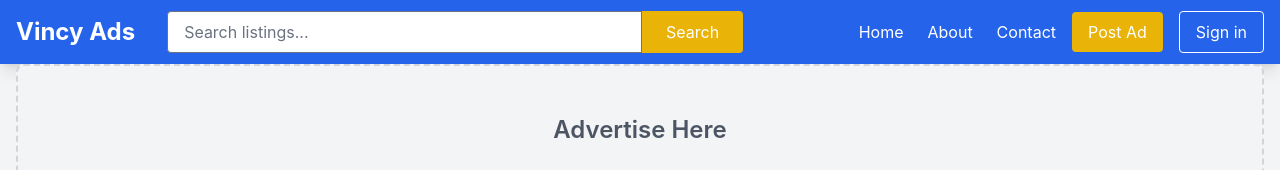
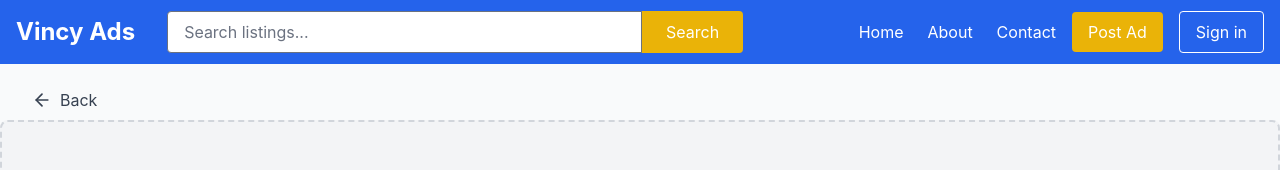
Before and after one commit to RagPrice/vincy-ads, a React (Vite) app: page /featured in a window 1280 px wide. Shown: the top 170 px of the page. Built offline with nearby package versions, Linux system fonts and the light colour scheme.

Commit message:
Add back button functionality to all pages

```diff
--- /dev/null
+++ b/src/components/BackButton.tsx
@@ -0,0 +1,19 @@
+import React from 'react';
+import { useNavigate } from 'react-router-dom';
+import { ArrowLeft } from 'lucide-react';
+
+const BackButton: React.FC = () => {
+  const navigate = useNavigate();
+
+  return (
+    <button
+      onClick={() => navigate(-1)}
+      className="inline-flex items-center px-4 py-2 text-gray-700 hover:text-blue-600 transition-colors duration-300"
+    >
+      <ArrowLeft className="w-5 h-5 mr-2" />
+      Back
+    </button>
+  );
+};
+
+export default BackButton;
--- a/src/pages/FeaturedItems.tsx
+++ b/src/pages/FeaturedItems.tsx
@@ -1,5 +1,7 @@
+import React from 'react';
 import { Link } from 'react-router-dom';
 import { incrementViews } from '../utils/storage';
+import BackButton from '../components/BackButton';
 
 const featuredListings = [
   {
@@ -60,7 +62,12 @@ const featuredListings = [
 
 const FeaturedItems = () => {
   return (
-    <div className="container mx-auto px-4">
+    <div className="min-h-screen bg-gray-50">
+      {/* Back Button */}
+      <div className="container mx-auto px-4 pt-4">
+        <BackButton />
+      </div>
+
       {/* Top Advertisement Banner */}
       <div className="w-full bg-gray-100 border-2 border-dashed border-gray-300 rounded-lg p-12 mb-8 text-center">
         <h2 className="text-2xl text-gray-600 font-semibold">Advertise Here</h2>
--- a/src/pages/HotDeals.tsx
+++ b/src/pages/HotDeals.tsx
@@ -1,5 +1,7 @@
+import React from 'react';
 import { Link } from 'react-router-dom';
 import { incrementViews } from '../utils/storage';
+import BackButton from '../components/BackButton';
 
 const hotDeals = [
   {
@@ -78,7 +80,12 @@ const hotDeals = [
 
 const HotDeals = () => {
   return (
-    <div>
+    <div className="min-h-screen bg-gray-50">
+      {/* Back Button */}
+      <div className="container mx-auto px-4 pt-4">
+        <BackButton />
+      </div>
+
       {/* Top Advertisement Banner */}
       <div className="w-full bg-gray-100 border-2 border-dashed border-gray-300 rounded-lg p-12 mb-8 text-center">
         <h2 className="text-2xl text-gray-600 font-semibold">Advertise Here</h2>
--- a/src/pages/ListingDetail.tsx
+++ b/src/pages/ListingDetail.tsx
@@ -2,6 +2,7 @@ import React, { useEffect, useState } from 'react';
 import { useParams, useNavigate } from 'react-router-dom';
 import { Listing } from '../types';
 import { getListingById } from '../utils/storage';
+import BackButton from '../components/BackButton';
 
 const ListingDetail: React.FC = () => {
   const { id } = useParams();
@@ -34,6 +35,13 @@ const ListingDetail: React.FC = () => {
   }
 
   return (
+    <div className="min-h-screen bg-gray-50">
+      {/* Back Button */}
+      <div className="container mx-auto px-4 pt-4">
+        <BackButton />
+      </div>
+
+      {/* Main Content */}
       <div className="container mx-auto px-4 py-8">
         <div className="max-w-4xl mx-auto bg-white rounded-lg shadow-lg overflow-hidden">
           <div className="relative h-96">
@@ -95,6 +103,7 @@ const ListingDetail: React.FC = () => {
           </div>
         </div>
       </div>
+    </div>
   );
 };
 
--- a/src/pages/Vehicles.tsx
+++ b/src/pages/Vehicles.tsx
@@ -2,6 +2,7 @@ import React, { useState, useEffect } from 'react';
 import { Link } from 'react-router-dom';
 import { Listing } from '../types';
 import { incrementViews } from '../utils/storage';
+import BackButton from '../components/BackButton';
 
 // Mock vehicle listings data
 const mockVehicles: Listing[] = [
@@ -59,6 +60,11 @@ const Vehicles: React.FC = () => {
 
   return (
     <div className="min-h-screen bg-gray-50">
+      {/* Back Button */}
+      <div className="container mx-auto px-4 pt-4">
+        <BackButton />
+      </div>
+
       {/* Top Advertisement Banner */}
       <div className="container mx-auto px-4 py-8">
         <div className="w-full bg-gray-100 border-2 border-dashed border-gray-300 rounded-lg p-12 mb-8 text-center">
```
Lines whose indentation alone changed are shown as unchanged.
